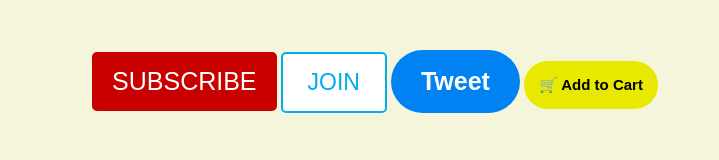
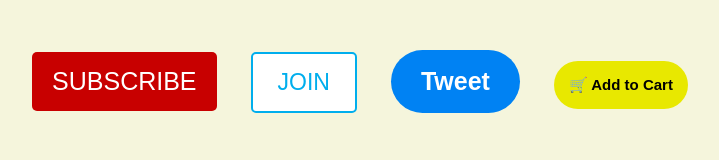
Before and after one commit to BrodanMiller/CSS-Buttons, a plain HTML site: page index.html in a window 1280 px wide. Shown: the whole page, without its empty margins (265-984 px from the left). Drawn offline with Linux system fonts and the light colour scheme.

Commit message:
Update index.css
added margin to all the buttons for a little bit of breathing room

```diff
--- a/index.css
+++ b/index.css
@@ -2,6 +2,10 @@ body{
     background-color: beige;
     margin-top: 50px;
     text-align: center;
+}
+
+button{
+    margin-right: 30px;
 }
 
 button#subButton{
```
